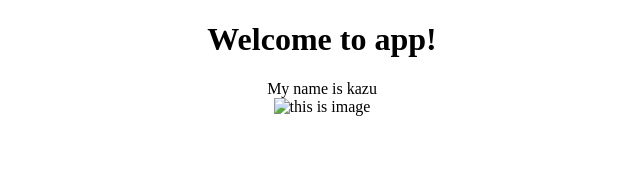
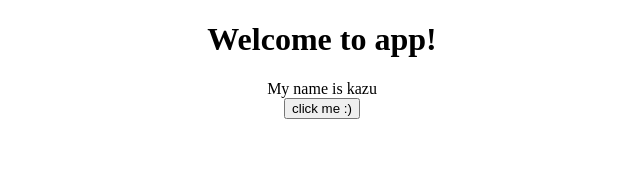
Before and after one commit to kazu80/AngularPolymer3, an Angular app: page / in a window 1280 px wide. Shown: the top 170 px of the page, without its empty margins (318-958 px from the left). Built offline with nearby package versions, Linux system fonts and the light colour scheme.

Commit message:
success that click event by angular

```diff
--- a/src/app/app.component.html
+++ b/src/app/app.component.html
@@ -3,6 +3,8 @@
         Welcome to {{title}}!
     </h1>
 
-    <kazu-element></kazu-element>
+    <kazu-element>
+        <button (click)="foo()">click me :)</button>
+    </kazu-element>
 
 </div>
--- a/src/app/app.component.ts
+++ b/src/app/app.component.ts
@@ -7,4 +7,8 @@ import { Component } from '@angular/core';
 })
 export class AppComponent {
   title = 'app';
+
+    foo() {
+        console.log('I am app.component.ts');
+    }
 }
--- a/src/app/web_component/kazu-element.js
+++ b/src/app/web_component/kazu-element.js
@@ -1,6 +1,7 @@
 const template = document.createElement ('template');
 template.innerHTML = `
     <div>My name is kazu</div>
+    <slot></slot>
             `.trim ();
 
 class KazuElement extends HTMLElement {
@@ -12,12 +13,14 @@ class KazuElement extends HTMLElement {
         const clone = document.importNode (template.content, true);
         shadow.appendChild (clone);
 
+        /*
         const img = document.createElement ('img');
         img.width = '150';
         img.height = '150';
         img.alt = 'this is image';
 
         shadow.appendChild (img);
+                */
     }
 
     connectedCallback () {
```
